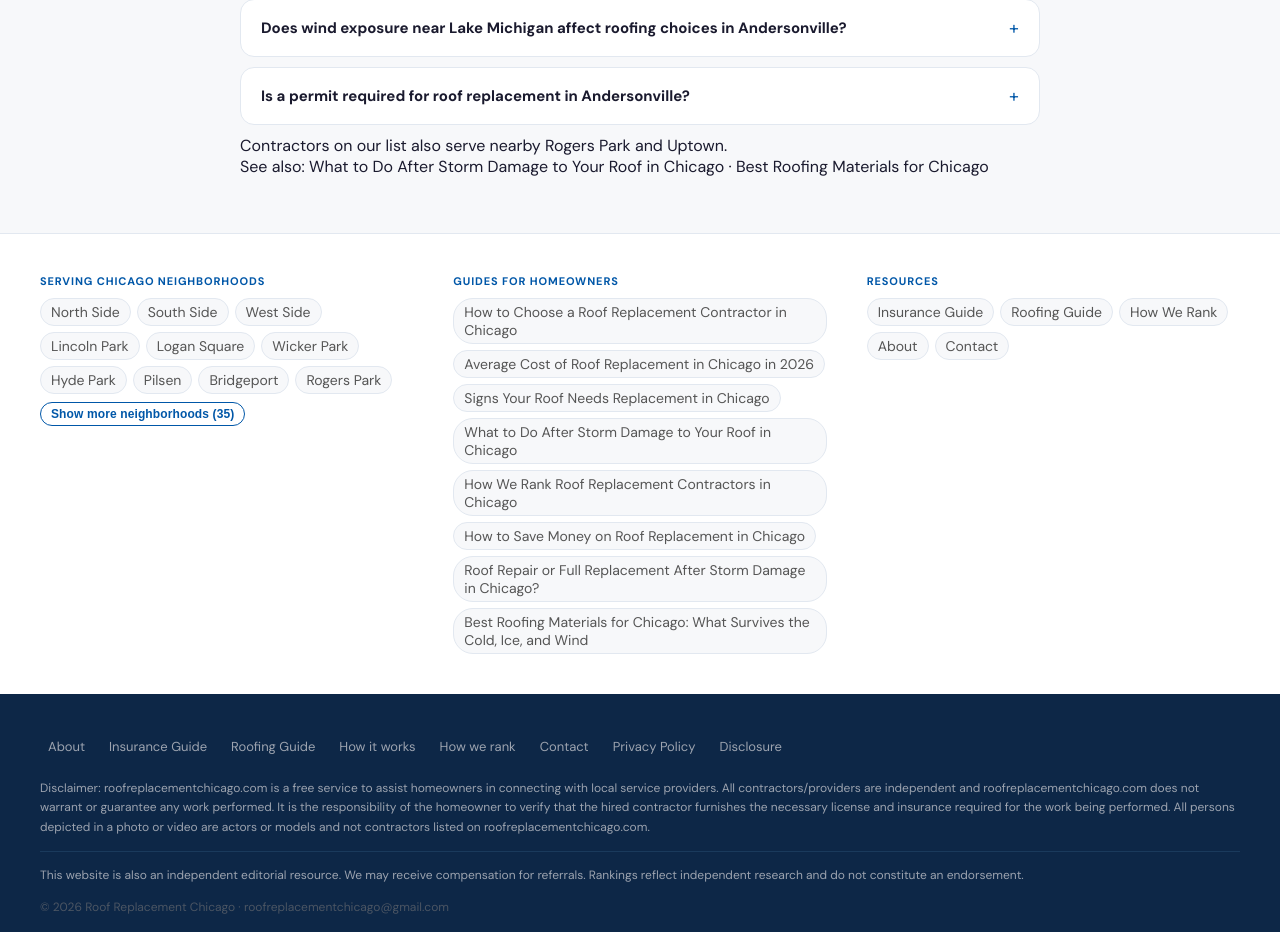
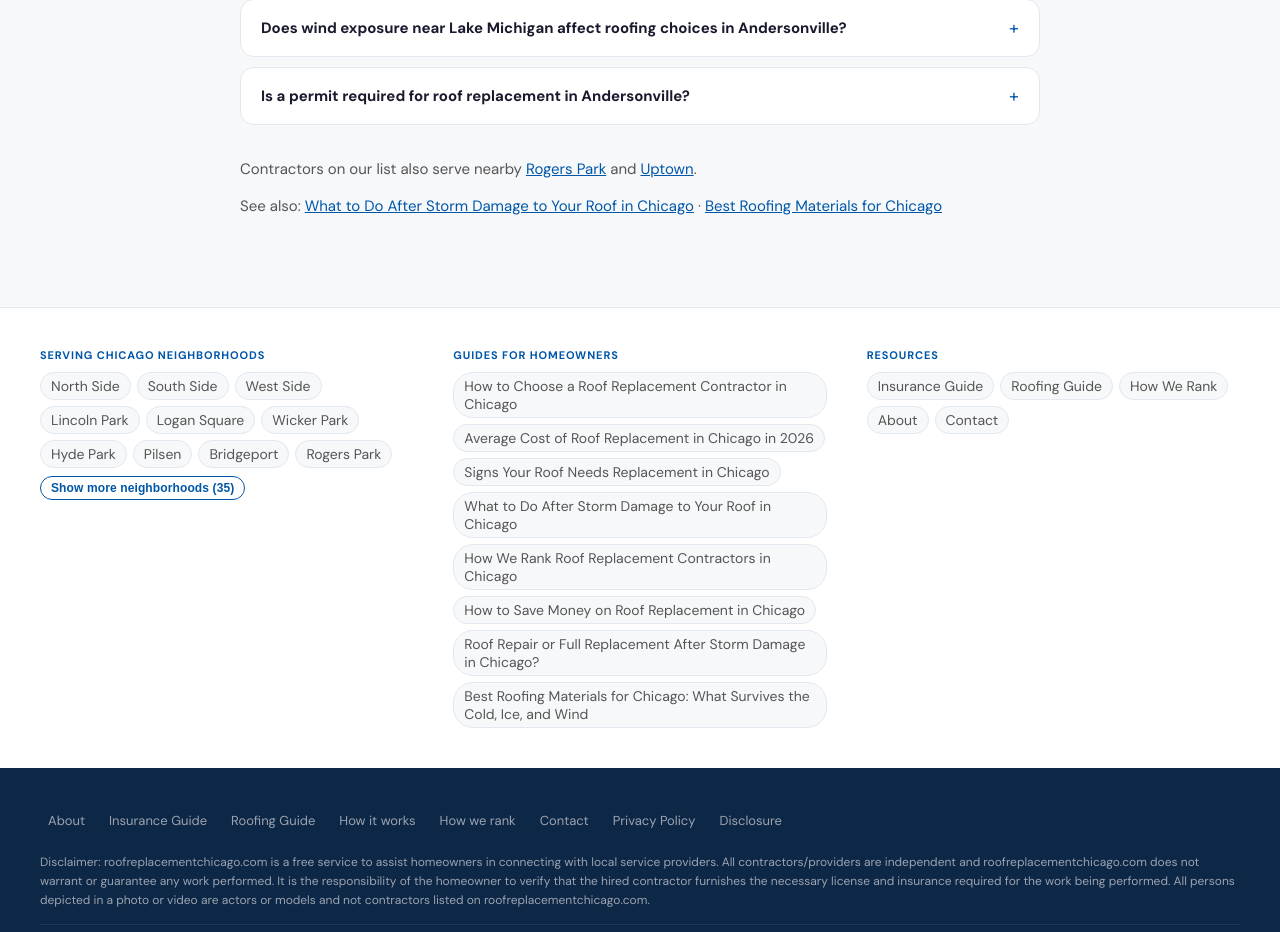
Before and after one commit to dm100usa-oss/roofreplacementchicago, a Next.js app: page /neighborhoods/andersonville in a window 1280 px wide. Shown: the part 2609-3541 px from the top of the page. Built offline with nearby package versions, Linux system fonts and the light colour scheme.

Commit message:
Update neighborhood.module.css

```diff
--- a/src/app/neighborhoods/neighborhood.module.css
+++ b/src/app/neighborhoods/neighborhood.module.css
@@ -54,6 +54,31 @@
 details[open] .faqQ::after { transform: rotate(45deg); }
 .faqA { padding: 0 1rem .875rem; font-size: 13px; color: var(--text-muted); line-height: 1.65; }
 
+.neighborLinks {
+  margin-top: 2rem;
+  font-size: 14px;
+  color: var(--text-muted);
+  line-height: 1.65;
+}
+.neighborLinks a {
+  color: var(--blue);
+  text-decoration: underline;
+}
+.neighborLinks a:hover { text-decoration: none; }
+
+.articleLinks {
+  margin-top: 0.75rem;
+  margin-bottom: 2rem;
+  font-size: 14px;
+  color: var(--text-muted);
+  line-height: 1.65;
+}
+.articleLinks a {
+  color: var(--blue);
+  text-decoration: underline;
+}
+.articleLinks a:hover { text-decoration: none; }
+
 /* ═══ TABLET 768px+ ═══════════════════════════════════ */
 @media (min-width: 768px) {
   .h1 { font-size: 28px; }
@@ -64,6 +89,8 @@ details[open] .faqQ::after { transform: rotate(45deg); }
   .btnCall { margin: 0; flex: 0 0 auto; white-space: nowrap; }
   .faqTitle { font-size: 20px; }
   .faqQ { font-size: 15px; }
+  .neighborLinks { font-size: 15px; }
+  .articleLinks { font-size: 15px; }
 }
 
 /* ═══ DESKTOP 1024px+ ═════════════════════════════════ */
@@ -79,4 +106,6 @@ details[open] .faqQ::after { transform: rotate(45deg); }
   .faqTitle { font-size: 22px; }
   .faqQ { font-size: 15px; padding: 1rem 1.25rem; }
   .faqA { font-size: 14px; padding: 0 1.25rem 1rem; }
+  .neighborLinks { font-size: 15px; }
+  .articleLinks { font-size: 15px; }
 }
```
